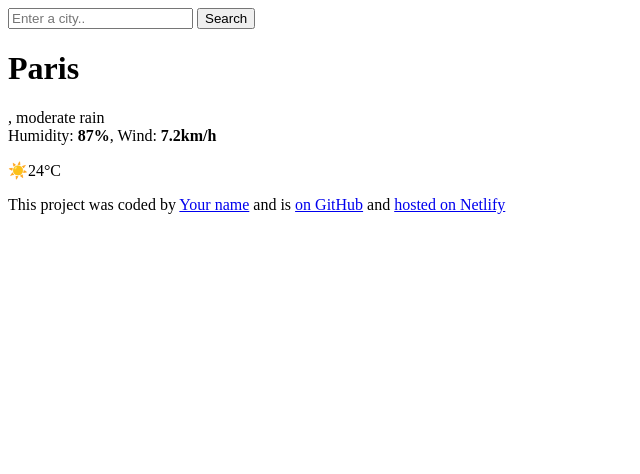
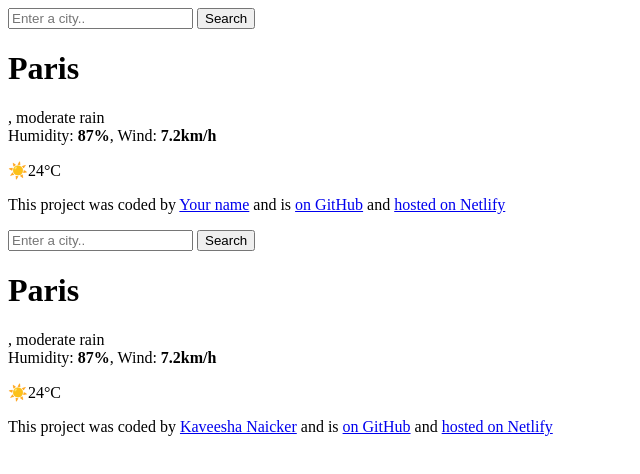
Before and after one commit to Kaveesha-1/ShecodesPlusWeek6, a plain HTML site: page Index.html.html in a window 1280 px wide. Shown: the whole page, without its empty margins (0-640 px from the left). Drawn offline with nearby package versions, Linux system fonts and the light colour scheme.

Commit message:
Profile links added

```diff
--- a/Index.html.html
+++ b/Index.html.html
@@ -56,3 +56,70 @@
   </body>
   <script src="src/index.js"></script>
 </html>
+<!DOCTYPE html>
+<html lang="en">
+  <head>
+    <meta charset="UTF-8" />
+    <meta name="viewport" content="width=device-width, initial-scale=1.0" />
+    <link rel="preconnect" href="https://fonts.googleapis.com" />
+    <link rel="preconnect" href="https://fonts.gstatic.com" crossorigin />
+    <link
+      href="https://fonts.googleapis.com/css2?family=Roboto:ital,wght@0,100;0,400;0,500;0,700;0,900;1,100;1,300;1,400;1,500;1,700;1,900&display=swap"
+      rel="stylesheet"
+    />
+    <script src="https://cdn.jsdelivr.net/npm/axios@1.1.2/dist/axios.min.js"></script>
+    <link rel="stylesheet" href="src/styles.css" />
+    <title>My weather application</title>
+  </head>
+  <body>
+    <div class="weather-app">
+      <header>
+        <form id="search-form">
+          <input
+            type="search"
+            placeholder="Enter a city.."
+            required
+            class="search-input"
+            id="search-input"
+          />
+          <input type="submit" value="Search" class="search-button" />
+        </form>
+      </header>
+      <main>
+        <div class="current-weather">
+          <div>
+            <h1 class="current-city" id="current-city">Paris</h1>
+            <p class="current-details">
+              <span id="current-date"></span>, moderate rain <br />
+              Humidity: <strong>87%</strong>, Wind: <strong>7.2km/h</strong>
+            </p>
+          </div>
+          <div class="current-temperature">
+            <span class="current-temperature-icon">☀️</span
+            ><span class="current-temperature-value" id="current-temperature"
+              >24</span
+            ><span class="current-temperature-unit">°C</span>
+          </div>
+        </div>
+      </main>
+      <footer>
+        <p>
+          This project was coded by
+          <a href="https://github.com/Kaveesha-1" target="_blank"
+            >Kaveesha Naicker</a
+          >
+          and is
+          <a
+            href="https://github.com/Kaveesha-1/ShecodesPlusWeek6"
+            target="_blank"
+          >
+            on GitHub</a
+          >
+          and
+          <a href="#" target="_blank">hosted on Netlify</a>
+        </p>
+      </footer>
+    </div>
+  </body>
+  <script src="src/index.js"></script>
+</html>
```
